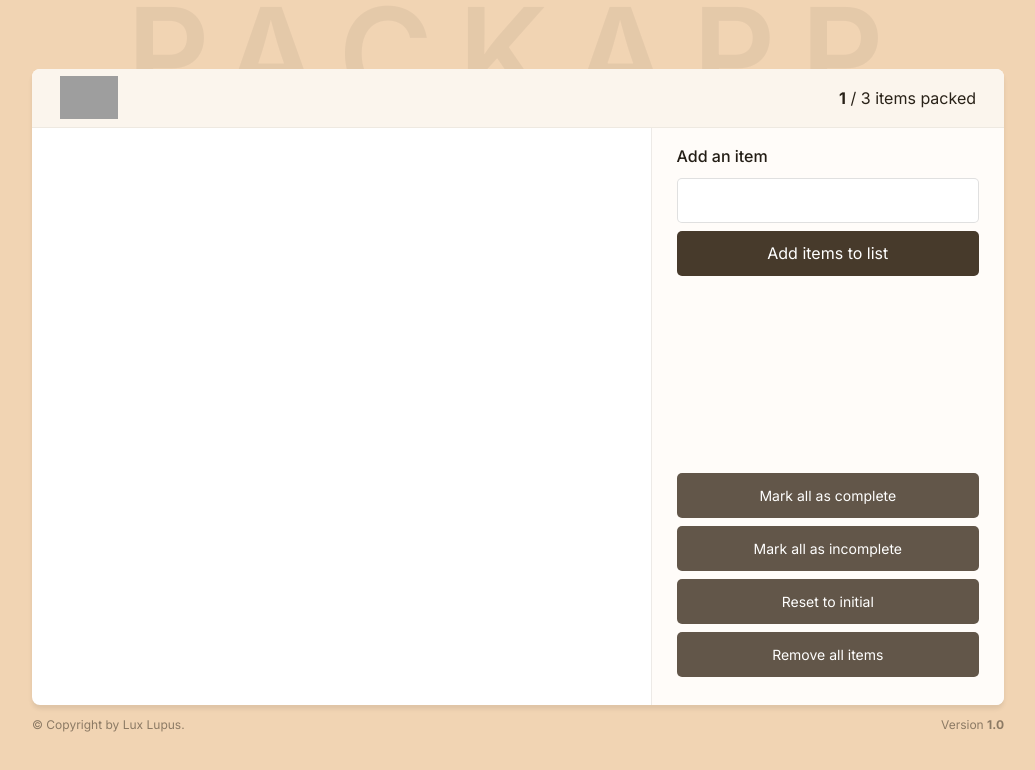
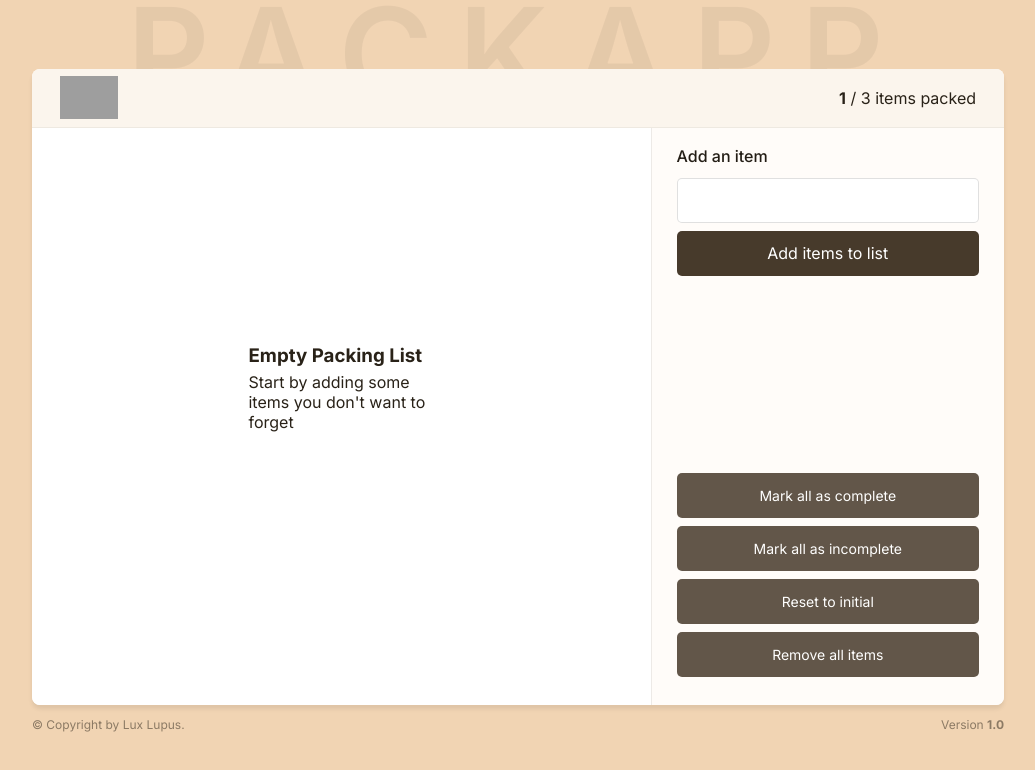
Before and after one commit to Luxlupus/packApp, a React (Vite) app: page / in a window 1280 px wide. Both pictures are taken after a click on the button "Remove all items". Shown: the top 770 px of the page, without its empty margins (122-1157 px from the left). Built offline with nearby package versions, Linux system fonts and the light colour scheme; grey boxes are pictures that could not be loaded.

Commit message:
Created EmptyView conditional rendering

```diff
--- /dev/null
+++ b/src/components/EmptyView.jsx
@@ -0,0 +1,9 @@
+export default function EmptyView() {
+  return (
+    <section className="empty-view">
+      <h3>Empty Packing List</h3>
+      {/*using js string in jsx bcs of ' */}
+      <p>Start by adding some items you {"don't"} want to forget</p>
+    </section>
+  );
+}
--- a/src/components/ItemList.jsx
+++ b/src/components/ItemList.jsx
@@ -1,4 +1,6 @@
 /* eslint-disable react/prop-types */
+
+import EmptyView from "./EmptyView";
 
 export default function ItemList({
   items,
@@ -6,14 +8,15 @@ export default function ItemList({
   handleToggleItem,
 }) {
   return (
-    <ul>
+    <ul className="item-list">
+      {items.length === 0 && <EmptyView />}
       {items.map((item) => {
         return (
           <Item
             key={item.name}
             item={item}
-            handleDeleteItem={handleDeleteItem}
-            handleToggleItem={handleToggleItem}
+            onDeleteItem={handleDeleteItem}
+            onToggleItem={handleToggleItem}
           />
         );
       })}
@@ -21,19 +24,19 @@ export default function ItemList({
   );
 }
 
-function Item({ item, handleDeleteItem, handleToggleItem }) {
+function Item({ item, onDeleteItem, onToggleItem }) {
   return (
     <li className="item">
       <label>
         <input
-          onChange={() => handleToggleItem(item.id)}
+          onChange={() => onToggleItem(item.id)}
           checked={item.packed}
           type="checkbox"
         />{" "}
         {item.name}
       </label>
 
-      <button onClick={() => handleDeleteItem(item.id)}>❌</button>
+      <button onClick={() => onDeleteItem(item.id)}>❌</button>
     </li>
   );
 }
--- a/src/index.css
+++ b/src/index.css
@@ -78,7 +78,7 @@ img {
   grid-row: 2 / 3;
   background-color: #fff;
   overflow-y: scroll;
-  scrollbar-color: red orange;
+  scrollbar-color: #231d15 #6e6251;
   scrollbar-width: thin;
   position: relative;
 }
@@ -183,6 +183,10 @@ label > label {
   left: 50%;
   transform: translateX(-50%);
   text-align: center;
+}
+
+.empty-view {
+  margin: 35% 35%;
 }
 
 h3 {
```
